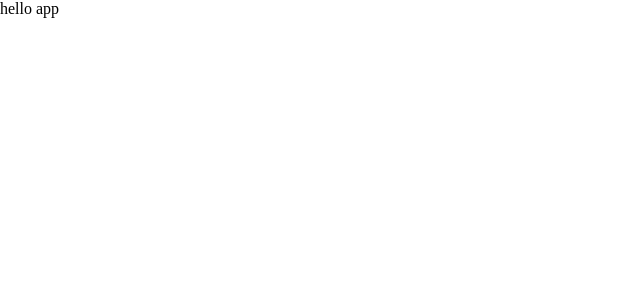
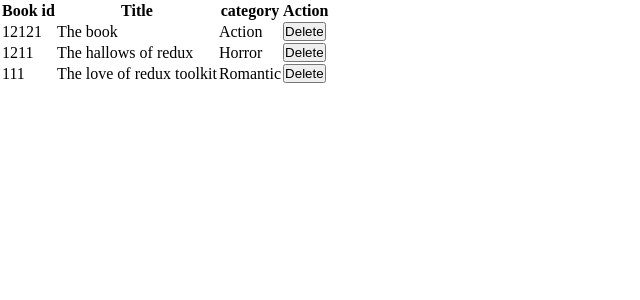
Before and after one commit to iam-Akshat/bookstore-CMS, a React (Create React App) app: page / in a window 1280 px wide. Shown: the top 300 px of the page, without its empty margins (0-640 px from the left). Built offline with nearby package versions, Linux system fonts and the light colour scheme.

Commit message:
add BookList and Book components

```diff
--- a/src/components/App.js
+++ b/src/components/App.js
@@ -1,10 +1,15 @@
 import './App.css';
+import { Provider } from 'react-redux';
+import store from '../reducers';
+import BookList from '../containers/BookList';
 
 function App() {
   return (
-    <div className="App">
-      hello app
-    </div>
+    <Provider store={store}>
+      <div className="App">
+        <BookList />
+      </div>
+    </Provider>
   );
 }
 
--- /dev/null
+++ b/src/components/Book.js
@@ -0,0 +1,22 @@
+import PropTypes from 'prop-types';
+import { REMOVE_BOOK } from '../actions';
+
+const Book = ({
+  id, title, category, dispatch,
+}) => (
+  <tr>
+    <td>{id}</td>
+    <td>{title}</td>
+    <td>{category}</td>
+    <td><button type="button" onClick={() => { dispatch(REMOVE_BOOK({ id, title, category })); }}> Delete </button></td>
+  </tr>
+);
+
+Book.propTypes = {
+  id: PropTypes.number.isRequired,
+  title: PropTypes.string.isRequired,
+  category: PropTypes.string.isRequired,
+  dispatch: PropTypes.func.isRequired,
+};
+
+export default Book;
--- /dev/null
+++ b/src/containers/BookList.jsx
@@ -0,0 +1,40 @@
+import { useDispatch, useSelector } from 'react-redux';
+import Book from '../components/Book';
+
+const BookList = () => {
+  const books = useSelector((state) => state.books.books);
+  const dispatch = useDispatch();
+  // necessary
+  // eslint-disable-next-line arrow-body-style
+  const booksComponents = books.map((book) => {
+    return (
+      <Book
+        key={book.id}
+        id={book.id}
+        title={book.title}
+        category={book.category}
+        dispatch={dispatch}
+      />
+    );
+  });
+  return (
+    <div className="book_list">
+      <table>
+        <thead>
+          <tr>
+            <th> Book id </th>
+            <th> Title </th>
+            <th> category </th>
+            <th> Action </th>
+          </tr>
+        </thead>
+        <tbody>
+          {booksComponents}
+        </tbody>
+      </table>
+
+    </div>
+  );
+};
+
+export default BookList;
```
